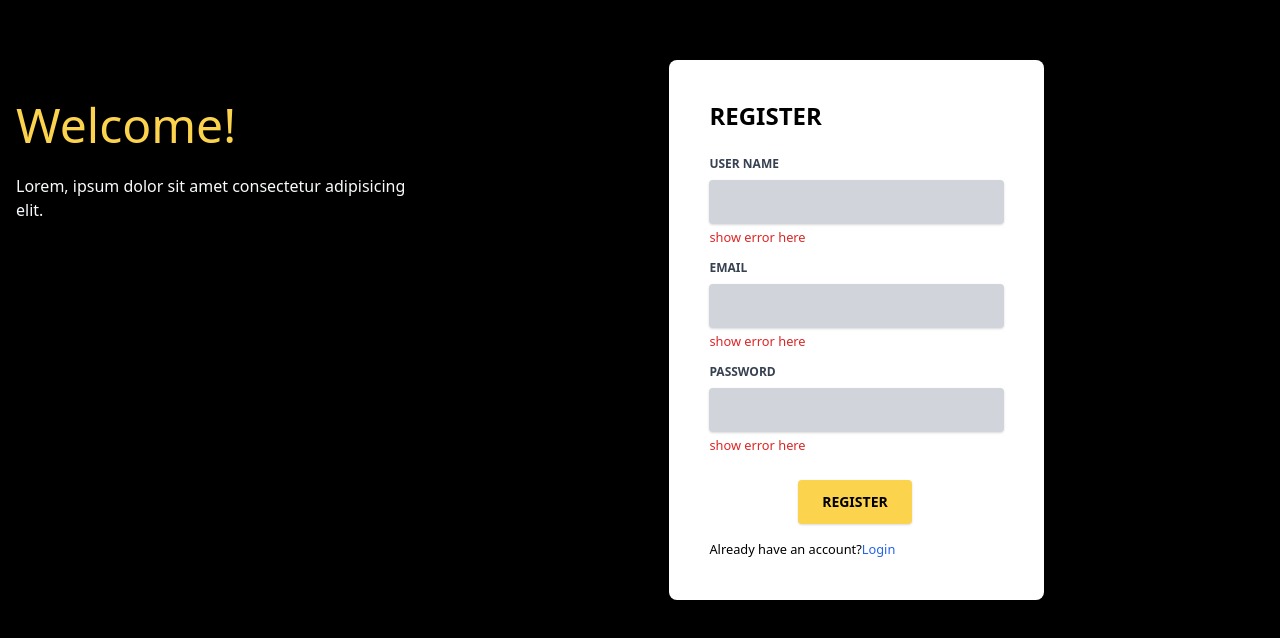
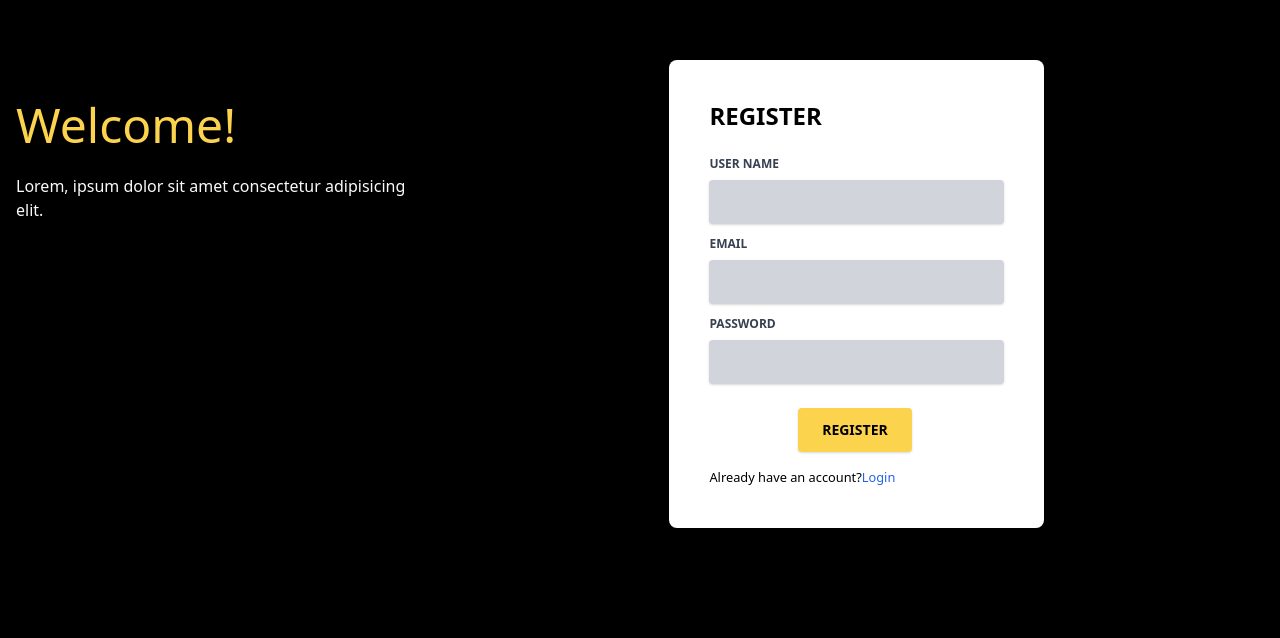
Before and after one commit to zaidzebari/nuxt-app, a Nuxt app: page /register in a window 1280 px wide. Shown: the top 638 px of the page. Built offline with nearby package versions, Linux system fonts and the light colour scheme.

Commit message:
added global validation

```diff
--- a/components/Login.vue
+++ b/components/Login.vue
@@ -84,11 +84,10 @@
                           "
                           placeholder=" "
                           style="transition: all 0.15s ease 0s"
-                          required
                           autofocus
                           autocomplete="off"
                         />
-                        <small class="text-red-600">show error here</small>
+                      <small class="text-red-600" v-if="errors && errors.email">{{errors.email[0]}}</small>
                       </div>
                       <div class="relative w-full mb-3">
                         <label
@@ -122,9 +121,8 @@
                           "
                           placeholder=" "
                           style="transition: all 0.15s ease 0s"
-                          required
                         />
-                        <small class="text-red-600">show error here</small>
+                        <small class="text-red-600" v-if="errors && errors.password">{{errors.password[0]}}</small>
                       </div>
                       <div class="text-center mt-6">
                         <button
@@ -190,6 +188,7 @@ export default {
       this.$router.replace({ path: "/register" });
     },
     async submit() {
+      console.log(this.errors);
     try {
       const result = await this.$auth.loginWith("laravelSanctum", {
         data: this.form
--- a/components/Register.vue
+++ b/components/Register.vue
@@ -86,7 +86,7 @@
                           style="transition: all 0.15s ease 0s"
 
                         />
-                        <small class="text-red-600">show error here</small>
+                        <small class="text-red-600" v-if="errors && errors.name">{{errors.name[0]}}</small>
                       </div>
                       <div class="relative w-full mb-3">
                         <label
@@ -122,7 +122,7 @@
                           style="transition: all 0.15s ease 0s"
 
                         />
-                        <small class="text-red-600">show error here</small>
+                        <small class="text-red-600" v-if="errors && errors.email">{{errors.email[0]}}</small>
                       </div>
                       <div class="relative w-full mb-3">
                         <label
@@ -158,7 +158,7 @@
                           style="transition: all 0.15s ease 0s"
 
                         />
-                        <small class="text-red-600">show error here</small>
+                      <small class="text-red-600" v-if="errors && errors.password">{{errors.password[0]}}</small>
                       </div>
                       <div class="text-center mt-6">
                         <button
--- a/nuxt.config.js
+++ b/nuxt.config.js
@@ -26,8 +26,7 @@ export default {
   },
 
   // Plugins to run before rendering page: https://go.nuxtjs.dev/config-plugins
-  plugins: ["./plugins/mixins/user.js"
-  ],
+  plugins: ["./plugins/mixins/user.js","./plugins/mixins/validation.js", "./plugins/axios.js"],
 
   // Auto import components: https://go.nuxtjs.dev/config-components
   components: true,
--- /dev/null
+++ b/plugins/axios.js
@@ -0,0 +1,13 @@
+export default function ({$axios, store}) {
+    $axios.onError(error => {
+        if (error.response.status === 422) {
+            store.dispatch('validation/setErrors',error.response.data.errors);
+        }
+        return Promise.reject(error);
+        // return Promise.resolve(false);
+    });
+
+    $axios.onRequest(() => {
+        store.dispatch('validation/setErrors');
+    });
+}
--- /dev/null
+++ b/plugins/mixins/validation.js
@@ -0,0 +1,17 @@
+import Vue from 'vue';
+import {mapGetters} from 'vuex';
+
+const Validation = {
+    install(Vue, options) {
+        Vue.mixin({
+            computed: {
+                ...mapGetters({
+                    errors: 'validation/errors'
+
+                })
+            }
+        })
+    }
+}
+
+Vue.use(Validation);
--- /dev/null
+++ b/store/validation.js
@@ -0,0 +1,29 @@
+// state
+export const state = () => ({
+    errors: {}
+});
+
+// getters
+export const getters  = {
+    errors(state){
+        return state.errors;
+    }
+}
+
+//mutations
+export const mutations = {
+    SET_VALIDATION_ERRORS(state, errors){
+        state.errors = errors;
+    }
+}
+
+// actions
+export const actions = {
+    setErrors({commit}, errors) {
+        commit('SET_VALIDATION_ERRORS', errors);
+    },
+    clearErrors({commit}) {
+        commit('SET_VALIDATION_ERRORS', {});
+    }
+
+}
```
